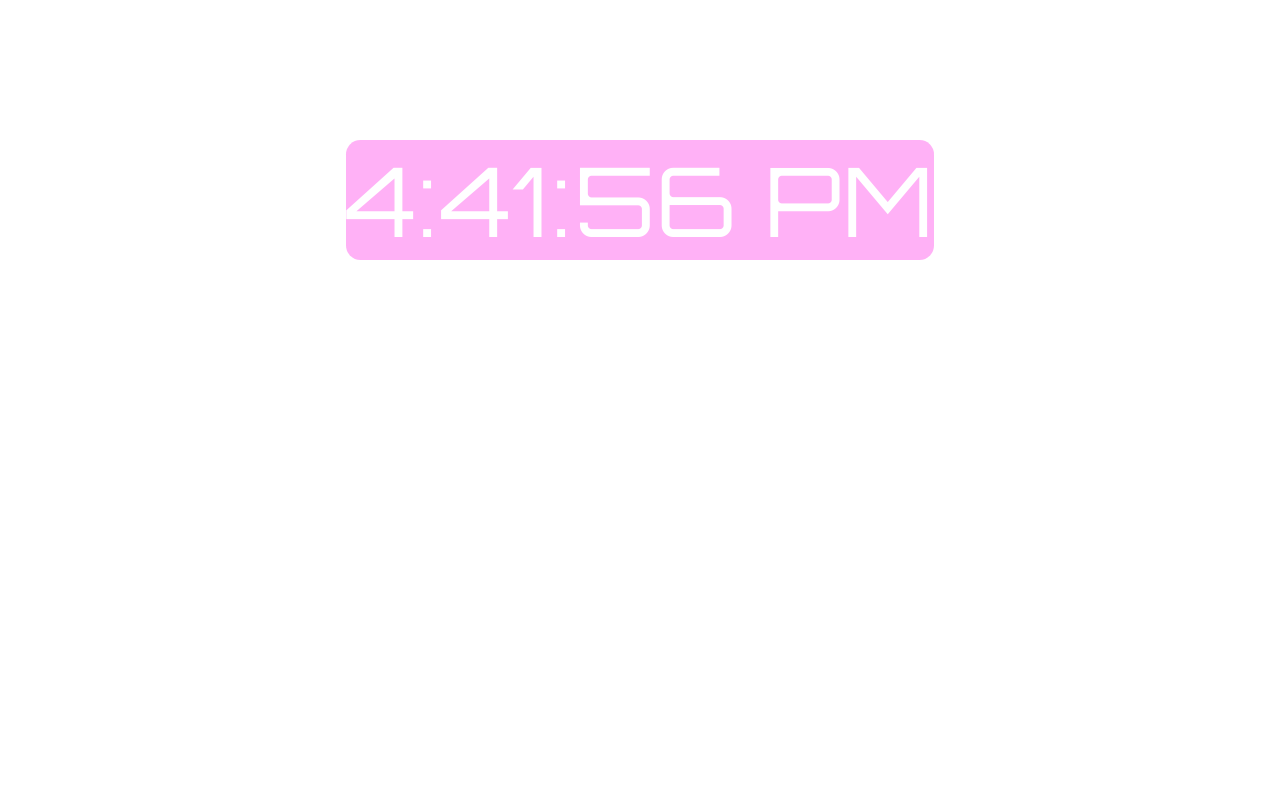
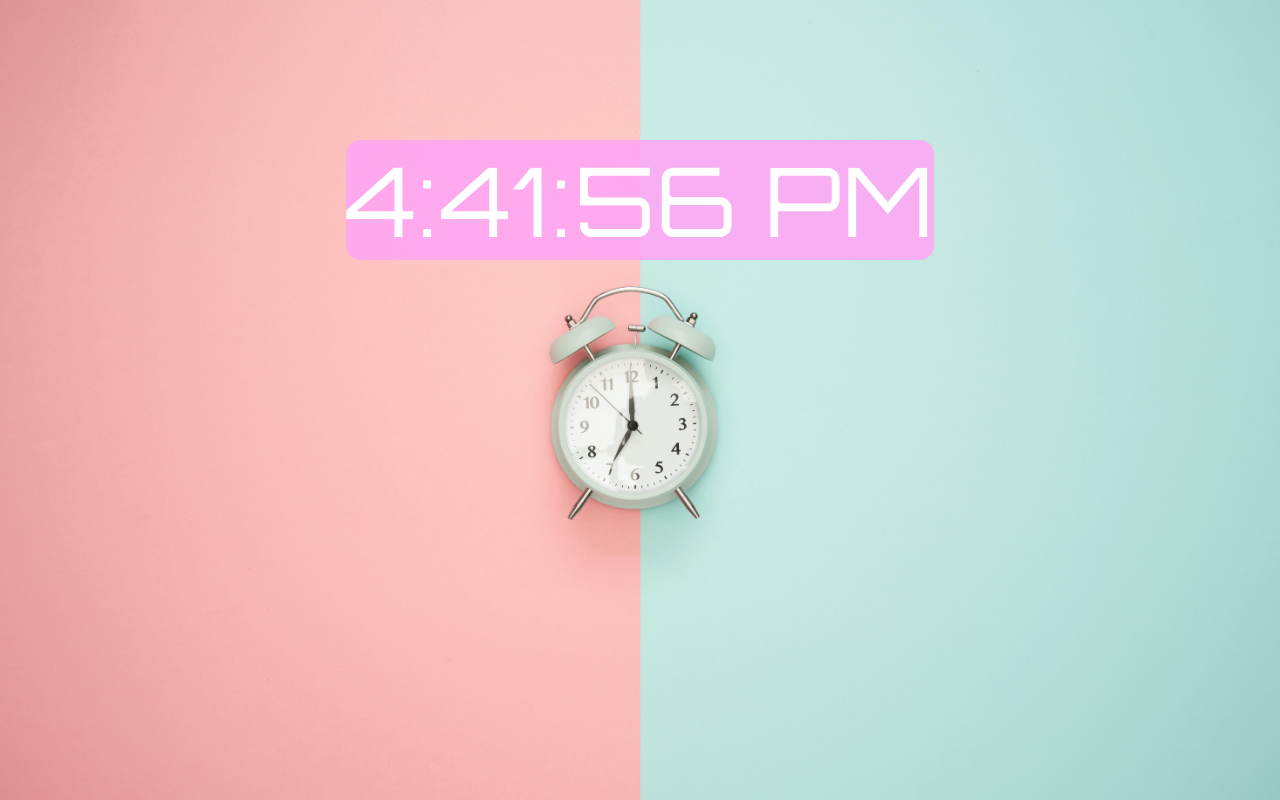
Before and after one commit to calltekk/clock, a plain HTML site: page index.html in a window 1280 px wide. Drawn offline with Linux system fonts and the light colour scheme; the site is published under a folder, as on GitHub Pages, so addresses that start at the root find nothing.

Commit message:
Update index.css

```diff
--- a/index.css
+++ b/index.css
@@ -7,7 +7,7 @@
 }
 
 body {
-    background: url("/assets/images/pexels-moose-photos-1037993.jpg");
+    background: url("./assets/images/pexels-moose-photos-1037993.jpg");
     background-repeat: no-repeat;
     background-size: cover;
     height: 50vh;
```
